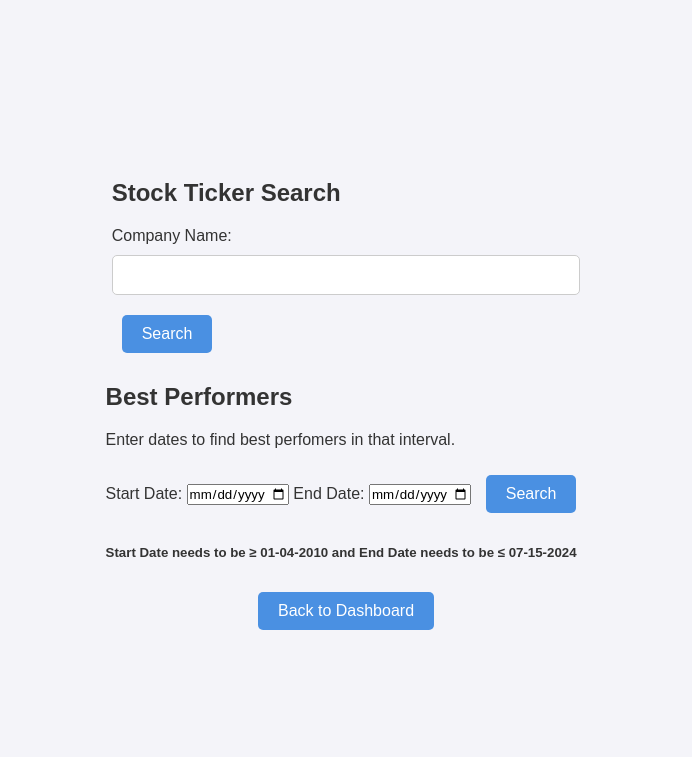
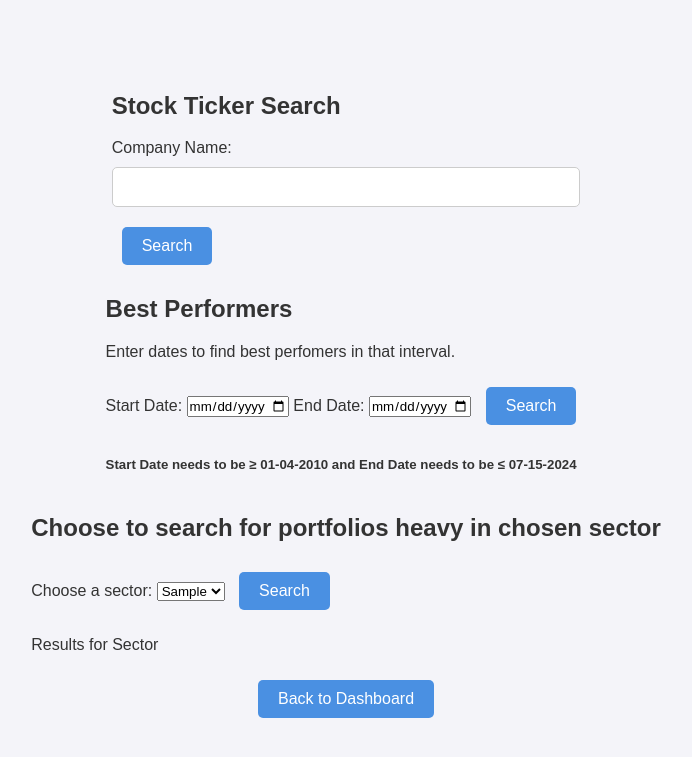
Before and after one commit to cs411-alawini/su24-cs411-team004-oak, a Flask app: page /stats/ in a window 1280 px wide. Shown: the top 757 px of the page, without its empty margins (294-986 px from the left). Run offline with Flask 3, Linux system fonts and the light colour scheme; the visitor is signed in with stand-in values (Sample User, id 1); tables that the repository leaves empty or names only in its code hold one stand-in row (values such as "Sample post").

Commit message:
added query to return portfolios heavy with chosen sector

```diff
--- a/Project/main.py
+++ b/Project/main.py
@@ -263,6 +263,25 @@ def get_stats_performers(date_start, date_end):
             connection.close()
     return False
 
+def get_sector_portfolios(sector):
+    connection = None
+    try:
+        connection = get_db_connection()
+        cursor = connection.cursor(dictionary=True)
+        cursor.execute("""
+            CALL sectorHeavy(%s)
+        """, (sector,))
+        return cursor.fetchall()
+    except Error as e:
+        error_code = e.errno
+        error_message = e.msg
+        print(f"sector_search Error: {e}")
+    finally:
+        if connection and connection.is_connected():
+            cursor.close()
+            connection.close()
+    return error_message
+
 def get_company_search(search_str):
     connection = None
     try:
@@ -319,7 +338,25 @@ def get_transaction_data(portfolioid):
 
         return transaction_data
     except Error as e:
-        print(f"GPD Error: {e}")
+        print(f"GTD Error: {e}")
+    finally:
+        if connection and connection.is_connected():
+            cursor.close()
+            connection.close()
+    return False
+
+def get_list_sectors():
+    connection = None
+    try:
+        connection = get_db_connection()
+        cursor = connection.cursor(dictionary=True)
+        cursor.execute("""
+            SELECT DISTINCT Sector
+            FROM Companies
+        """,params=None)
+        return cursor.fetchall()
+    except Error as e:
+        print(f"GLS Error: {e}")
     finally:
         if connection and connection.is_connected():
             cursor.close()
@@ -551,6 +588,11 @@ def stats():
     stats_data_performers=''
     companyResult=''
     searchErMsg=''
+    portfolios=''
+    sectorErMsg=''
+    sector=''
+    sectors = get_list_sectors()
+    print(f'{sectors=}')
     if 'user' not in session:
         return redirect(url_for('login'))
     if request.method == 'POST':
@@ -572,7 +614,15 @@ def stats():
                 searchErMsg = companyResult
                 companyResult =''
             print(f'{searchErMsg=}')
-    return render_template('stats.html', msg1=msg1, performers=stats_data_performers, keysearch=companyResult,searchErMsg=searchErMsg)
+        if request.form['action'] =='sectors':
+            sector = request.form['sectors']
+            portfolios = get_sector_portfolios(sector)
+            print(f'{portfolios=}')
+            if isinstance(portfolios,str):
+                sectorErMsg = portfolios
+                portfolios =''
+
+    return render_template('stats.html', msg1=msg1, performers=stats_data_performers, keysearch=companyResult,searchErMsg=searchErMsg, sectors=sectors, Sportfolios=portfolios, sectorErMsg=sectorErMsg, sector=sector)
 
 def format_date_from_str(datestr):
     input_format = "%Y-%m-%d"
--- a/Project/templates/stats.html
+++ b/Project/templates/stats.html
@@ -70,6 +70,47 @@
                 </tbody>
             </table>
         {%endif%}
+
+  </article>
+  <article>
+    <form method="post">
+        <h2>Choose to search for portfolios heavy in chosen sector</h2>
+        <label for="sectors">Choose a sector:</label>
+        <select name="sectors" id="sectors">
+            {%if sectors or sectorErMsg%}
+                {%for s in sectors%}
+                    <option value={{s.Sector}}>{{s.Sector}}</option>
+                {%endfor%}
+            {%endif%}
+        </select>
+        <button type="submit" name="action" value="sectors">Search</button>
+      </form>
+      <p>Results for {{sector}} Sector</p>
+      {%if Sportfolios or sectorErMsg%}
+            <table>
+                <thead>
+                    <th>PortfolioID</th>
+                    <th>StockSymbol</th>
+                    <th>Company Name</th>
+                </thead>
+                <tbody>
+                    {%if sectorErMsg%}
+                        <tr>
+                            <td colspan="3">{{sectorErMsg}}</td>
+                        </tr>
+                    {%endif%}
+                    {%if Sportfolios%}
+                        {%for s in Sportfolios%}
+                            <tr>
+                                <td>{{s.PortfolioID}}</td>
+                                <td>{{s.StockSymbol}}</td>
+                                <td>{{s.CompanyName}}</td>
+                            </tr>
+                        {%endfor%}
+                    {%endif%}
+                </tbody>
+            </table>
+            {%endif%}
   </article>
   <button type="button" onclick="window.location.href='{{ url_for('dashboard', userid=session.user) }}'" class="button-space">Back to Dashboard</button>
 
```
